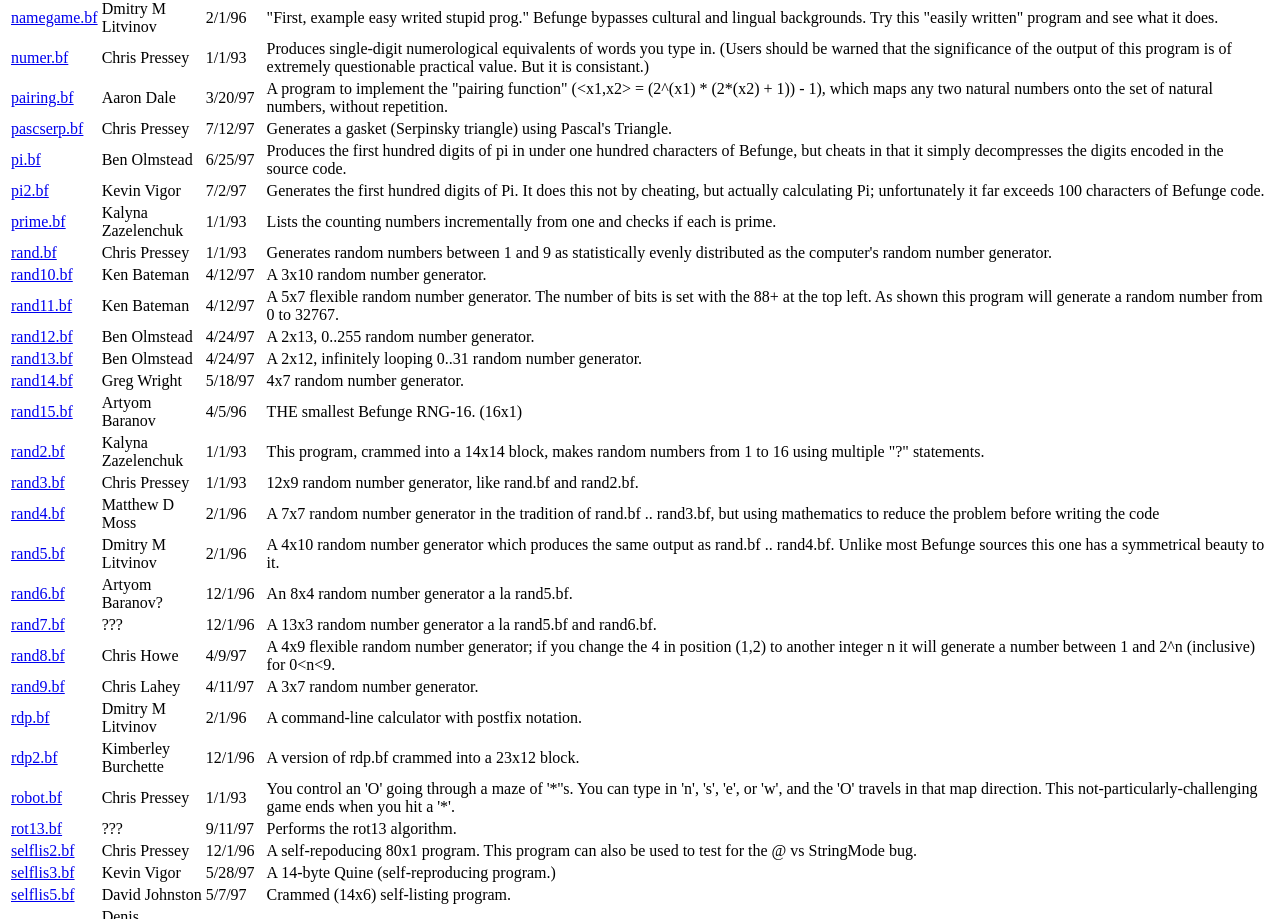
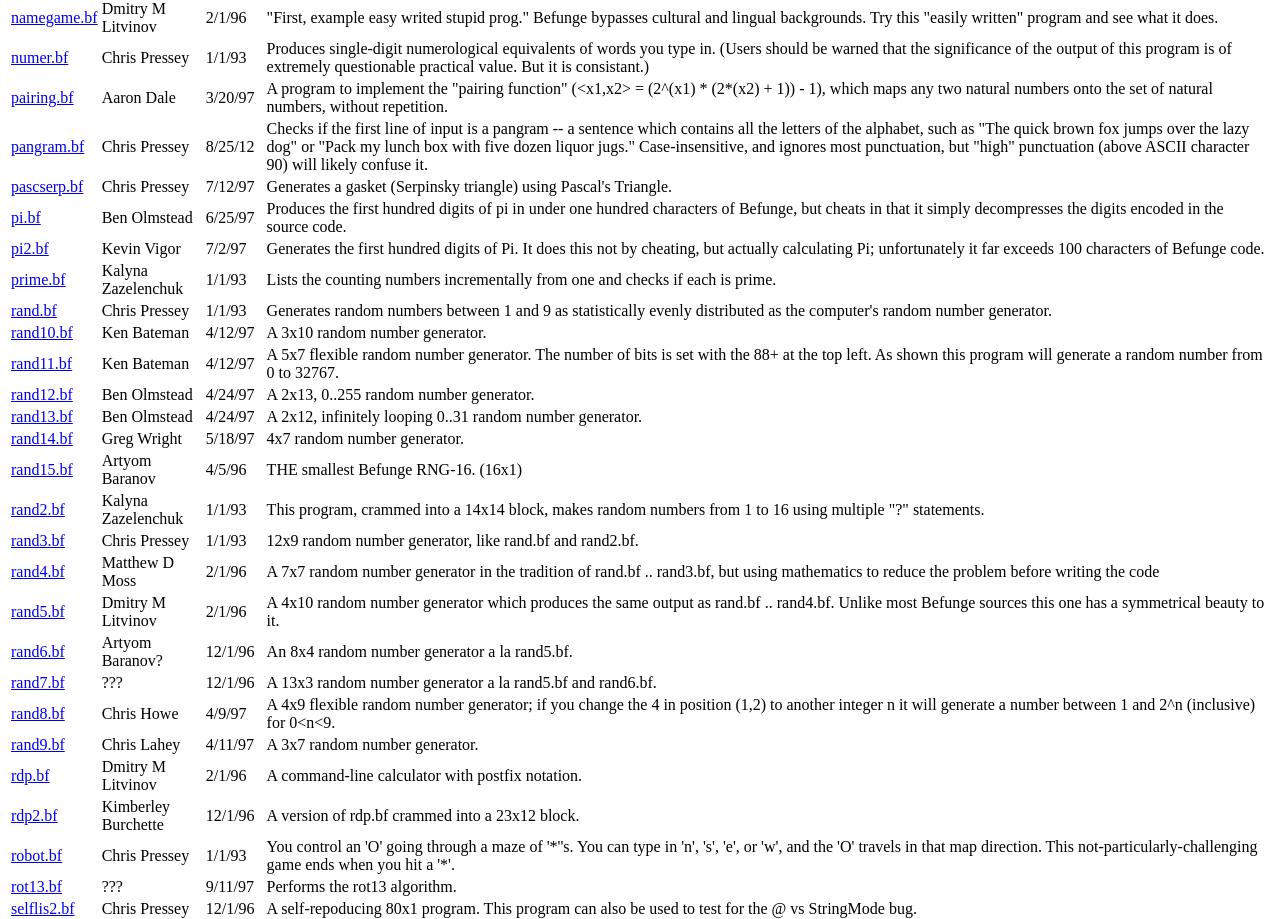
Before and after one commit to catseye/Befunge-93, a plain HTML site: page eg/index.html in a window 1280 px wide. Shown: the part 1193-2112 px from the top of the page. Drawn offline with Linux system fonts and the light colour scheme.

Commit message:
Add a new example program!

```diff
--- a/eg/index.html
+++ b/eg/index.html
@@ -218,6 +218,18 @@
  <td>3/20/97</td>
  <td>A program to implement the "pairing function" (&lt;x1,x2&gt; = (2^(x1) * (2*(x2) + 1)) - 1), which maps any two natural numbers onto the set of natural numbers, without repetition.</td>
 </tr>
+<tr>
+ <td><a href="pangram.bf">pangram.bf</a></td>
+ <td>Chris Pressey</td>
+ <td>8/25/12</td>
+ <td>Checks if the first line of input is a pangram --
+ a sentence which contains all the letters of the alphabet, such as
+ "The quick brown fox jumps over the lazy dog" or
+ "Pack my lunch box with five dozen liquor jugs."  Case-insensitive,
+ and ignores most punctuation, but "high" punctuation (above ASCII
+ character 90) will likely confuse it.
+ </td>
+</tr>
 <tr> <td><a href="pascserp.bf">pascserp.bf</a></td>
  <td>Chris Pressey</td>
  <td>7/12/97</td>
```
Also changed, not shown: 1 other file.
